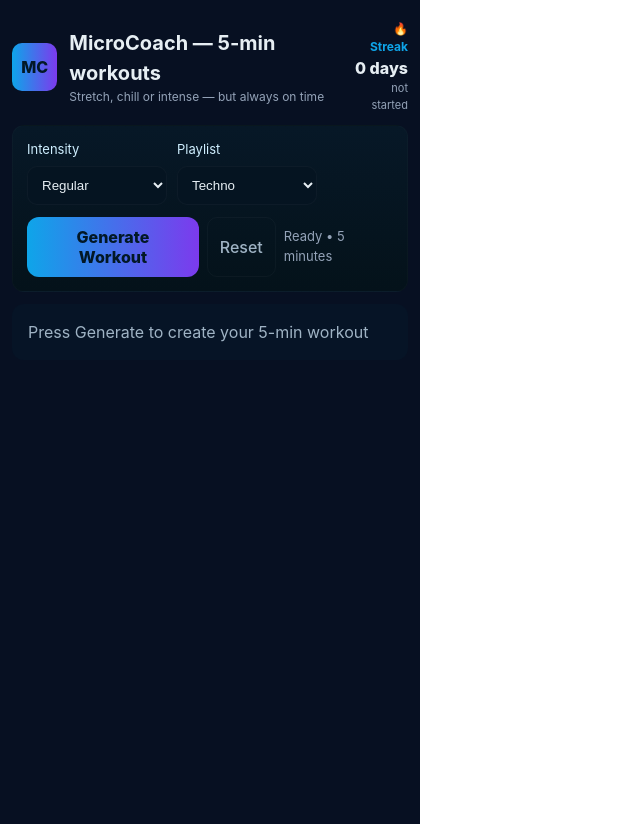
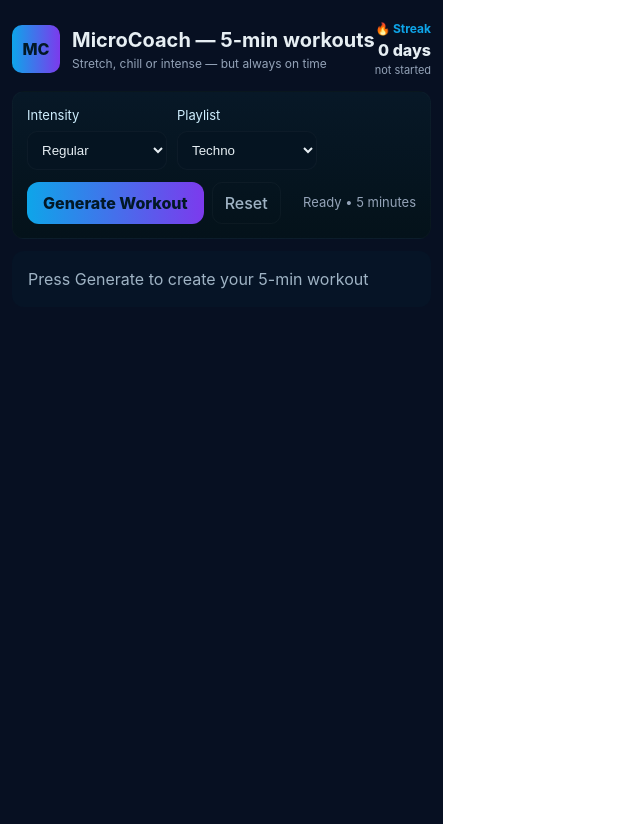
Before and after one commit to Soulchiro/Telegram-Home-Coach-mini-app, a React (Vite) app in the folder frontend/: page / in a window 1280 px wide. Shown: the whole page, without its empty margins (0-640 px from the left). Built offline with nearby package versions, Linux system fonts and the light colour scheme.

Commit message:
front fix again

```diff
--- a/frontend/src/App.jsx
+++ b/frontend/src/App.jsx
@@ -519,19 +519,6 @@ export default function App() {
 
   // UI render
   return (
-    <div
-    style={{
-      background: THEME.bg,
-      color: THEME.text,
-      width: "100%",
-      maxWidth: "420px",   // fixed width
-      margin: "0 auto",    // center horizontally
-      minHeight: "100vh",  // full height
-      display: "flex",
-      flexDirection: "column",
-    }}
-  >
-    {
     <div style={{ ...styles.page, background: THEME.bg, color: THEME.text }}>
       <Confetti active={allCompleted} />
       <div style={styles.container}>
@@ -646,8 +633,7 @@ export default function App() {
         </section>
       </div>
     </div>
-    }
-    </div>
+
   );
 }
 
```
Also changed, not shown: 1 other file (tests, documents, lock files or other folders).
